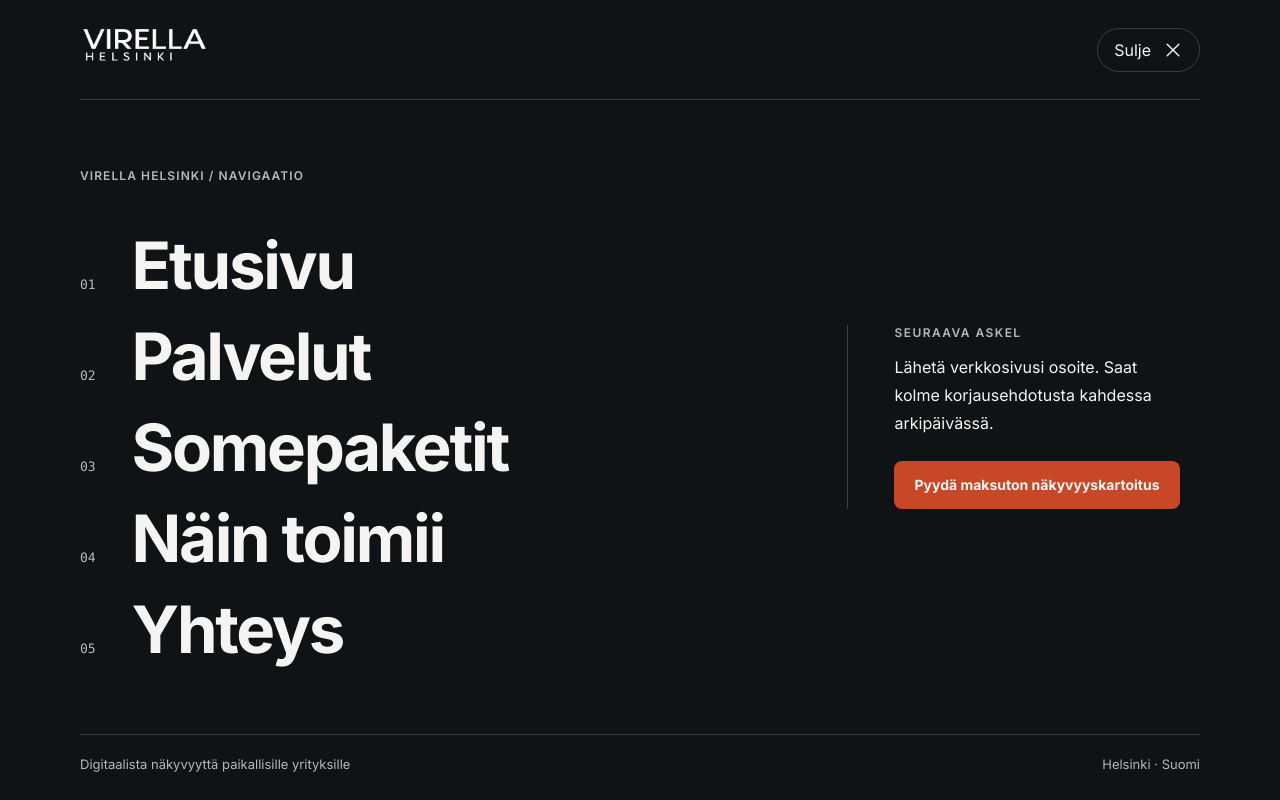
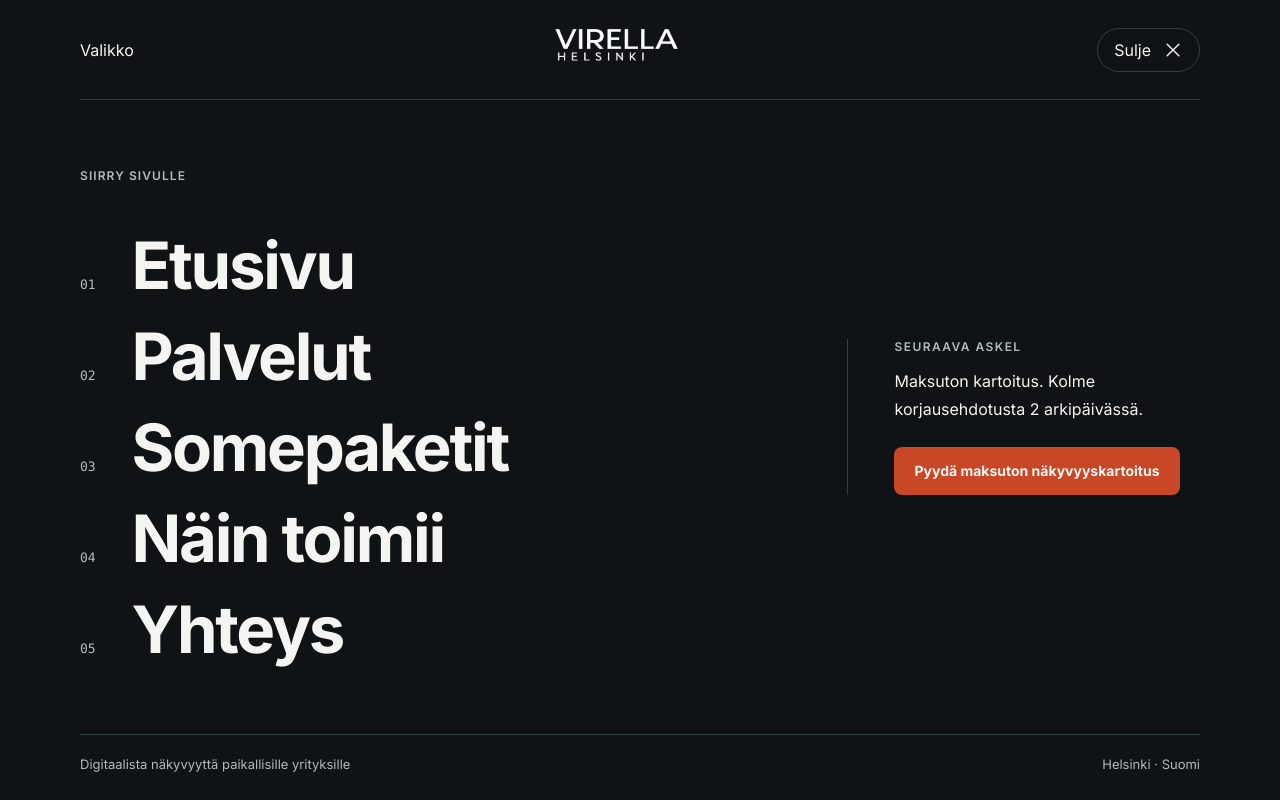
Before and after one commit to Jambovisuaalit/virella-helsinki-web, a Next.js app: page / in a window 1280 px wide. Both pictures are taken after a click on the button "Valikko". Shown: the top 800 px of the page. Built offline with nearby package versions, Linux system fonts and the light colour scheme.

Commit message:
style: optically center overlay wordmark and simplify menu copy

```diff
--- a/components/site/overlay-navigation.tsx
+++ b/components/site/overlay-navigation.tsx
@@ -124,6 +124,7 @@ export function OverlayNavigation({ items, cta, social = false }: Props) {
         >
           <div className="virella-overlay-inner">
             <div className="virella-overlay-heading">
+              <span className="virella-overlay-heading-label" aria-hidden="true">Valikko</span>
               <BrandLogo />
               <button
                 ref={closeRef}
@@ -141,7 +142,7 @@ export function OverlayNavigation({ items, cta, social = false }: Props) {
 
             <div className="virella-overlay-body">
               <div className="virella-overlay-main">
-                <p className="virella-overlay-overline">Virella Helsinki / Navigaatio</p>
+                <p className="virella-overlay-overline">Siirry sivulle</p>
                 <nav aria-label="Päänavigaatio">
                   <ol className="virella-overlay-list">
                     {items.map((item, index) => (
@@ -163,7 +164,7 @@ export function OverlayNavigation({ items, cta, social = false }: Props) {
               <div className="virella-overlay-aside">
                 <p className="text-xs font-semibold uppercase tracking-[0.12em] text-muted">Seuraava askel</p>
                 <p className="mt-3 max-w-[18rem] text-base leading-7 text-foreground">
-                  {social ? "Valitse sopiva kanava ja tutustu palvelun sisältöön." : "Lähetä verkkosivusi osoite. Saat kolme korjausehdotusta kahdessa arkipäivässä."}
+                  {social ? "Instagram + Facebook tai LinkedIn. Tutustu palveluihin." : "Maksuton kartoitus. Kolme korjausehdotusta 2 arkipäivässä."}
                 </p>
                 <Link
                   href={cta.href}
```
